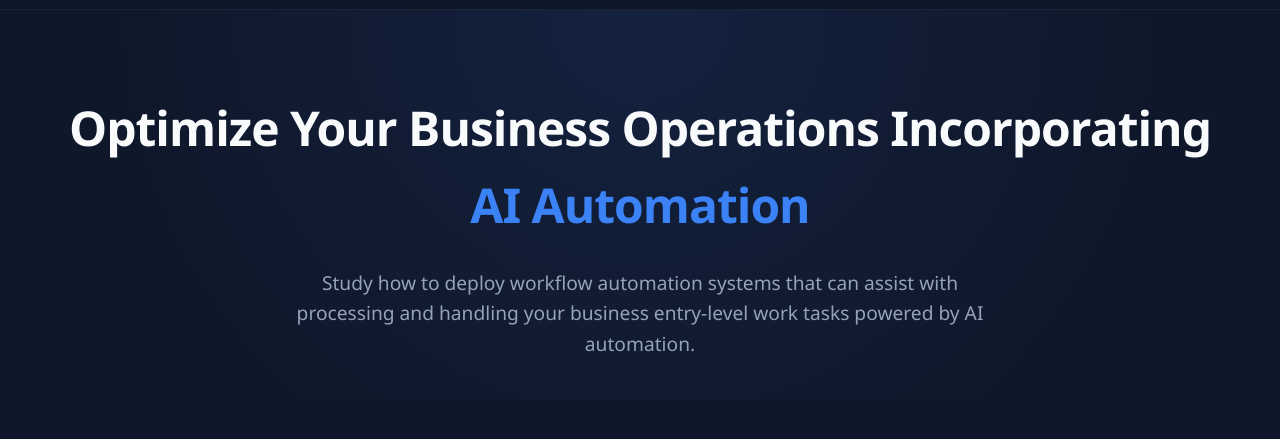
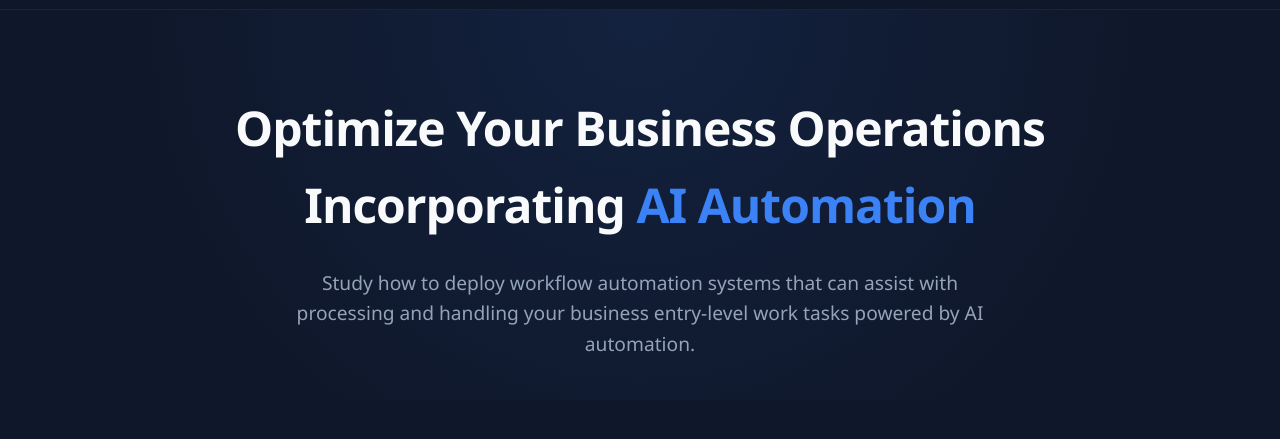
Before and after one commit to MicroBurstMedia/ai-automation-learning-hub, a plain HTML site: page index.html in a window 1280 px wide. Shown: the part 47-486 px from the top of the page. Drawn offline with Linux system fonts and the light colour scheme.

Commit message:
Update index.html

```diff
--- a/index.html
+++ b/index.html
@@ -388,7 +388,7 @@
 
     <section class="hero">
         <div class="container">
-            <h1>Optimize Your Business Operations Incorporating <span style="color: var(--primary)">AI Automation</span></h1>
+            <h1>Optimize Your Business Operations <br> Incorporating <span style="color: var(--primary)">AI Automation</span></h1>
             <p>Study how to deploy workflow automation systems that can assist with processing and handling your business entry-level work tasks powered by AI automation.</p>
             </div>
     </section>
```
